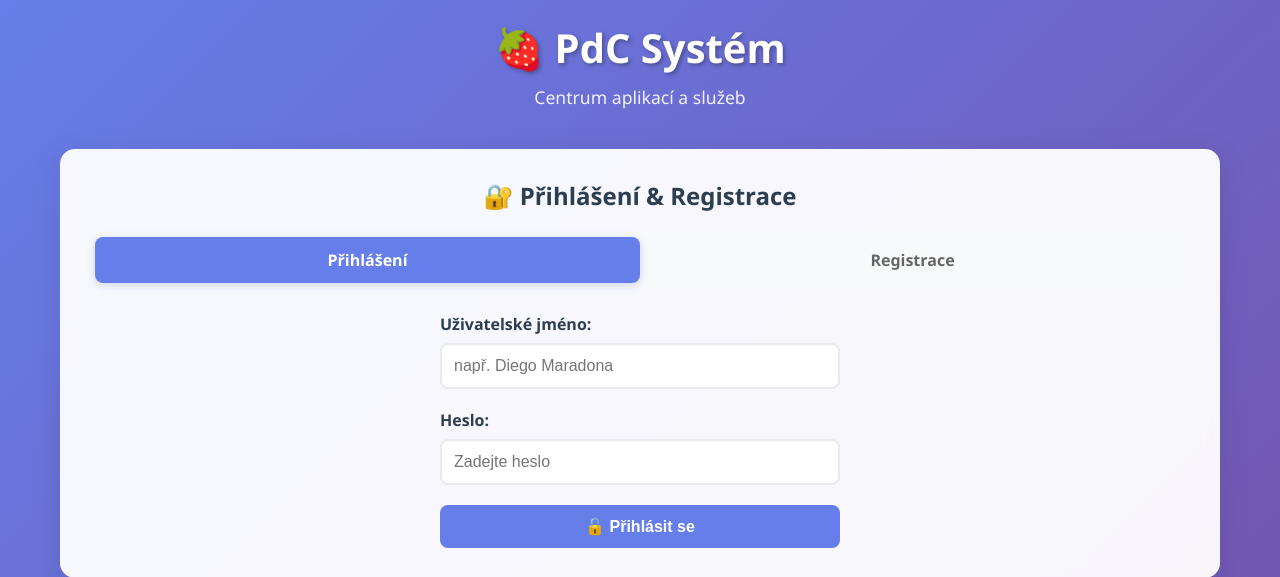
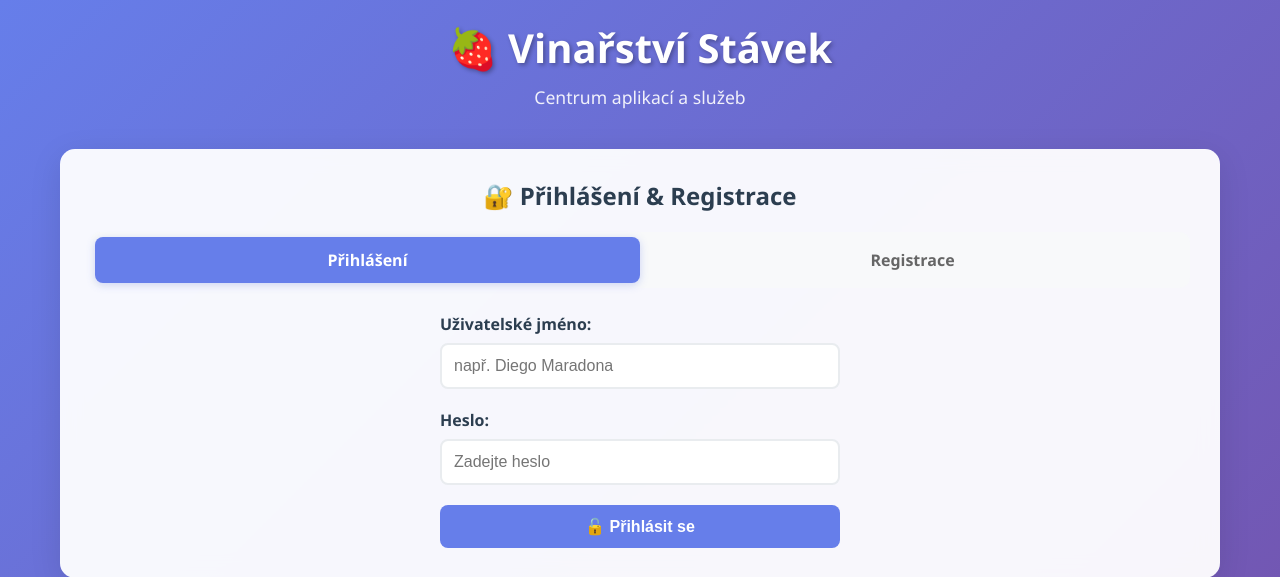
Before and after one commit to centycz/VINARSTVI, a PHP site: page / in a window 1280 px wide. Shown: the top 577 px of the page. Run offline with PHP 8.4, Linux system fonts and the light colour scheme.

Commit message:
Add files via upload

```diff
--- a/index.php
+++ b/index.php
@@ -135,7 +135,7 @@ function canAccessTab($tab, $user_role) {
 <head>
     <meta charset="UTF-8">
     <meta name="viewport" content="width=device-width, initial-scale=1.0">
-    <title>PdC Systém - Centrum aplikací</title>
+    <title>Stávek Systém - Centrum aplikací</title>
     <style>
         * {
             margin: 0;
@@ -500,7 +500,7 @@ function canAccessTab($tab, $user_role) {
     <div class="container">
         <!-- Header -->
         <div class="header">
-            <h1>🍓 PdC Systém</h1>
+            <h1>🍓 Vinařství Stávek </h1>
             <p>Centrum aplikací a služeb</p>
         </div>
 
```
